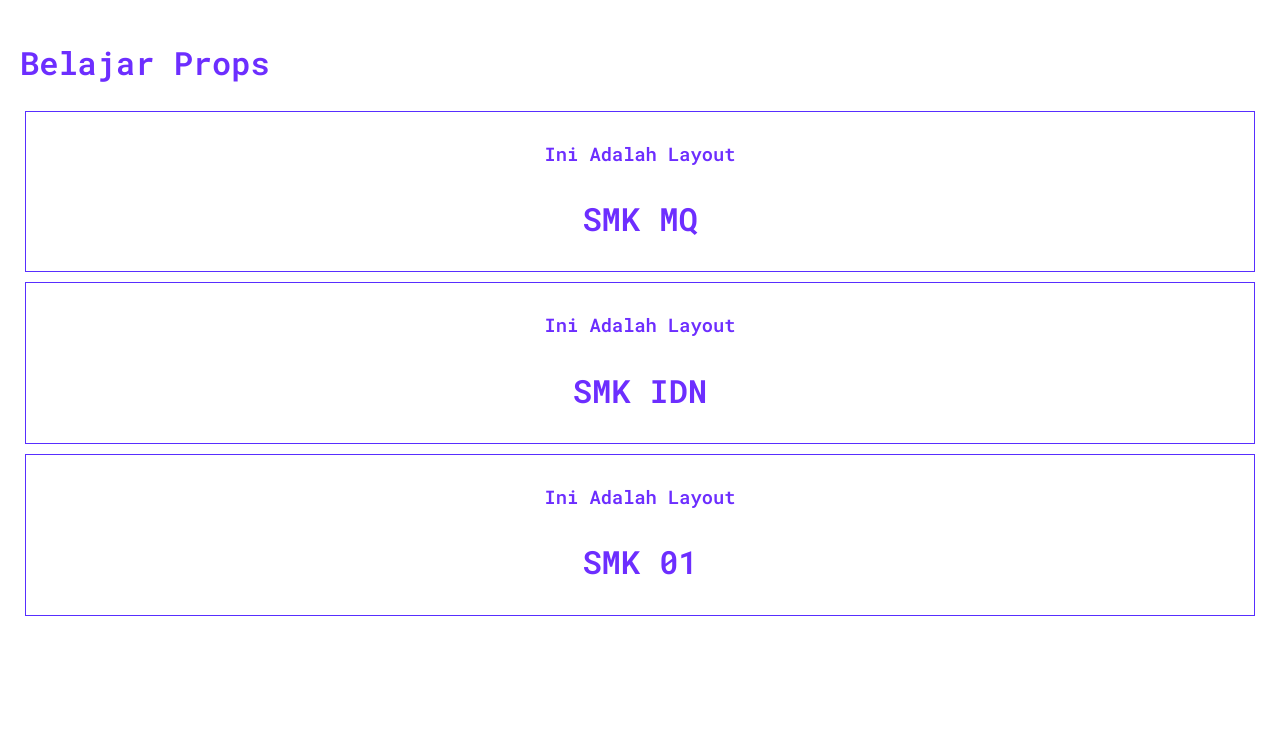
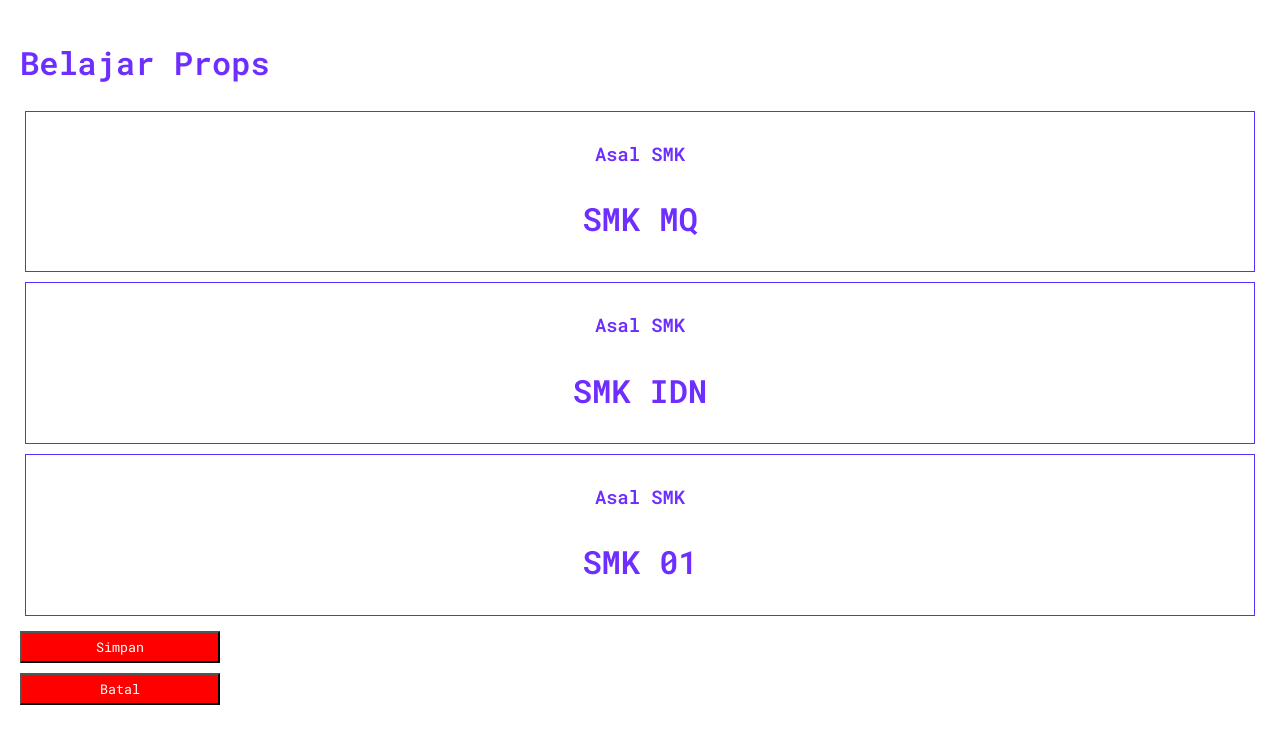
Before and after one commit to Sunflwr15/React_1, a React (Create React App) app: page / in a window 1280 px wide. Shown: the top 744 px of the page. Built offline with nearby package versions, Linux system fonts and the light colour scheme.

Commit message:
belajar-props-2

```diff
--- a/src/App.css
+++ b/src/App.css
@@ -1,9 +1,11 @@
-
+@import url("https://fonts.googleapis.com/css2?family=Roboto+Mono:wght@300;400;500;600&display=swap");
 * {
-  color: #2eff3f;
+  color: #6d2eff;
+  font-family: "Roboto Mono";
+  padding: 5px;
 }
 .center {
-  height: 180px;
+  height: fit-content;
   padding: 25px 50px 25px 50px;
   border: 1px solid #582eff;
   background: #582eff21;
@@ -12,10 +14,33 @@
 }
 .center1 {
   width: fit-content;
-  height: 120px;
+  height: fit-content;
   padding: 25px 50px 25px 50px;
   border: 1px solid #582eff;
+
+}
+.text-center{
+    text-align: center;
 }
 
-.layout {
+.layout{
+    border:1px solid #582eff;
+    margin: 10px;
 }
+
+/* Additional */
+
+.button-red{
+  background-color: crimson;
+  color: white;
+  padding: 5px 10px;
+  border: 1px border crimson;
+}
+
+.button-blue{
+  background-color: cornflowerblue;
+  color: white;
+  padding: 5px 10px;
+  border: 1px border cornflowerblue;
+  cursor: crosshair;
+}
--- a/src/App.js
+++ b/src/App.js
@@ -1,21 +1,25 @@
 import React from "react";
 import Layout from "./module/layout";
+import Button from './module/button'
 import "./style/style.css";
 
 function App() {
   return (
     <React.Fragment>
       <h1>Belajar Props</h1>
-      <Layout title={"1"}>
+      <Layout title={"Asal SMK"}>
         <h1>SMK MQ</h1>
       </Layout>
-      <Layout title={"2"}>
+      <Layout title={"Asal SMK"}>
         <h1>SMK IDN</h1>
       </Layout>
-      <Layout title={"3"}>
+      <Layout title={"Asal SMK"}>
         <h1>SMK 01</h1>
       </Layout>
       {/* <Layout /> */}
+      <Button title={'Simpan'}/>
+      <Button title={'Batal'}/>
+
     </React.Fragment>
   );
 }
--- /dev/null
+++ b/src/module/button.jsx
@@ -0,0 +1,15 @@
+import React from 'react';
+
+function Button({title, color='red'}) {
+    return (
+        <div>
+            <button style={
+                {
+                    backgroundColor: 'red',
+                }
+            } className='button'>{title}</button>
+        </div>
+     );
+}
+
+export default Button;
--- a/src/module/layout.jsx
+++ b/src/module/layout.jsx
@@ -3,7 +3,7 @@ import React from "react";
 function Layout({ children, title }) {
   return (
     <div className="layout text-center">
-      <h3>Ini Adalah Layout</h3>
+      <h3>{title}</h3>
       {children}
     </div>
   );
--- a/src/style/style.css
+++ b/src/style/style.css
@@ -3,14 +3,22 @@
   color: #6d2eff;
   font-family: "Roboto Mono";
   padding: 5px;
+
 }
 .center {
-  height: 180px;
+  height: fit-content;
   padding: 25px 50px 25px 50px;
   border: 1px solid #582eff;
   background: #582eff21;
   justify-content: center;
   display: flex;
+}
+.center1 {
+  width: fit-content;
+  height: fit-content;
+  padding: 25px 50px 25px 50px;
+  border: 1px solid #582eff;
+
 }
 .text-center{
     text-align: center;
@@ -19,4 +27,17 @@
 .layout{
     border:1px solid #582eff;
     margin: 10px;
+    color: white;
 }
+
+/* Additional */
+
+.button{
+  background-color: crimson;
+  color: white;
+  padding: 5px 10px;
+  border: 1px border crimson;
+  width: 200px;
+  cursor: progress;
+
+}
```
